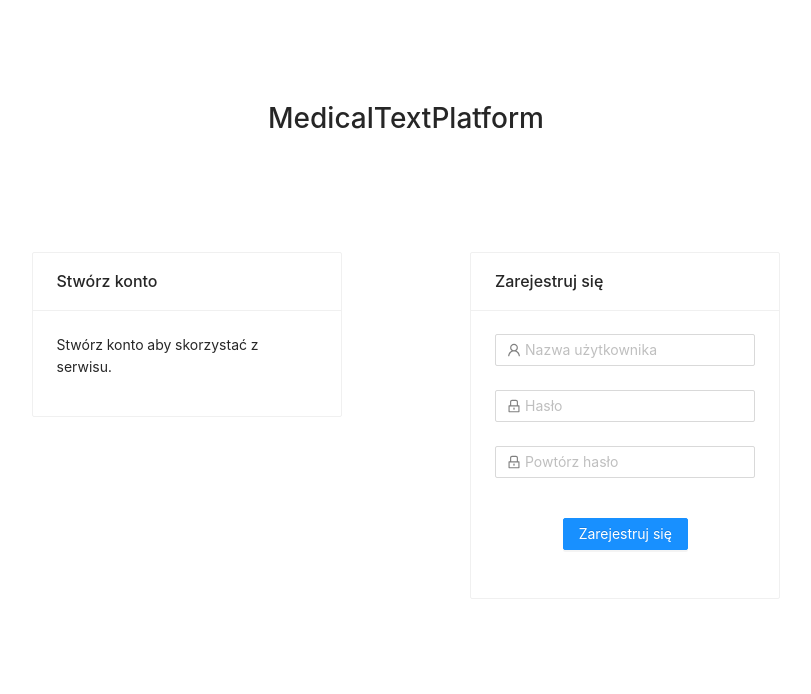
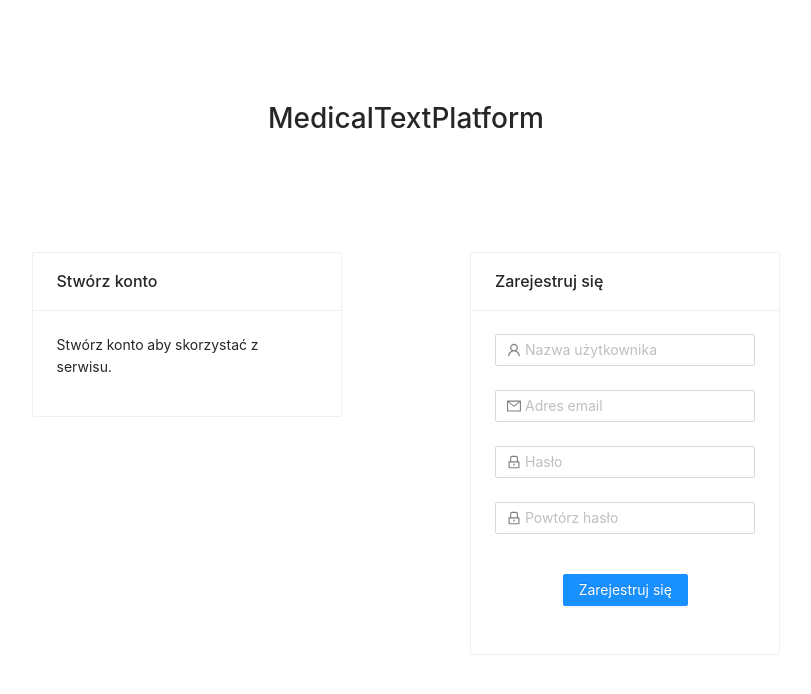
Before and after one commit to lukasz-starosta/medical-text-platform, a Next.js app in the folder frontend/: page /zarejestruj in a window 1280 px wide. Shown: the top 694 px of the page, without its empty margins (234-1045 px from the left). Built offline with nearby package versions, Linux system fonts and the light colour scheme.

Commit message:
email field added

```diff
--- a/frontend/components/SignUpForm/SignUpForm.tsx
+++ b/frontend/components/SignUpForm/SignUpForm.tsx
@@ -1,7 +1,7 @@
 import { Form, Input, Button, Card } from 'antd'
 import { useRouter } from 'next/router'
 import { DASHBOARD_PATH } from '../../constants/app_paths'
-import { UserOutlined, LockOutlined } from '@ant-design/icons'
+import { UserOutlined, LockOutlined, MailOutlined } from '@ant-design/icons'
 import styles from './SignUpForm.module.css'
 import { API_REGISTER_PATH } from '../../constants/api_paths'
 import { TOKEN_KEY } from '../../constants/token'
@@ -10,6 +10,7 @@ import { toast } from 'react-toastify'
 
 interface ISignUpForm {
   username: string
+  email: string
   password: string
   confirmPassword: string
 }
@@ -23,6 +24,7 @@ const SignUpForm = () => {
 
       const response = await axios.post(API_REGISTER_PATH, {
         username: values.username,
+        email: values.email,
         password: values.password,
       })
       localStorage.setItem(TOKEN_KEY, response.data.token)
@@ -40,6 +42,9 @@ const SignUpForm = () => {
             prefix={<UserOutlined className={styles.icon} />}
             placeholder="Nazwa użytkownika"
           />
+        </Form.Item>
+        <Form.Item name="email" rules={[{ required: true, message: 'Wpisz adres email' }]}>
+          <Input prefix={<MailOutlined className={styles.icon} />} placeholder="Adres email" />
         </Form.Item>
         <Form.Item name="password" rules={[{ required: true, message: 'Wpisz hasło' }]}>
           <Input
```
